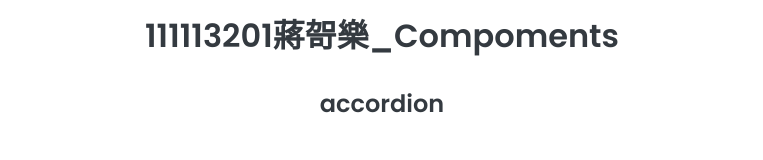
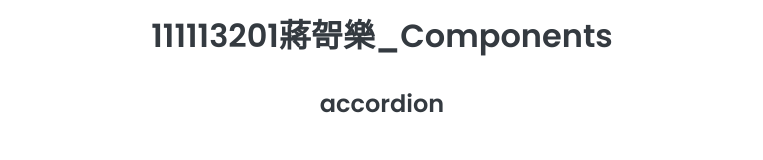
Before and after one commit to ColaChiang/html_project, a plain HTML site: page index.html in a window 1280 px wide. Shown: the top 160 px of the page, without its empty margins (258-1021 px from the left). Drawn offline with Linux system fonts and the light colour scheme.

Commit message:
component

```diff
--- a/index.html
+++ b/index.html
@@ -24,7 +24,7 @@
   justify-content: center;
   display: flex;
   font-size: xx-large;
-}
+     }
 h2{
   padding-top: 40px;
   justify-content: center;
@@ -114,7 +114,7 @@ h2{
     </style>
   </head>
   <body>
-    <h1>111113201蔣哿樂_Compoments</h1>
+    <h1>111113201蔣哿樂_Components</h1>
     <h2>accordion</h2>
 
     <div class="accordion">
```
